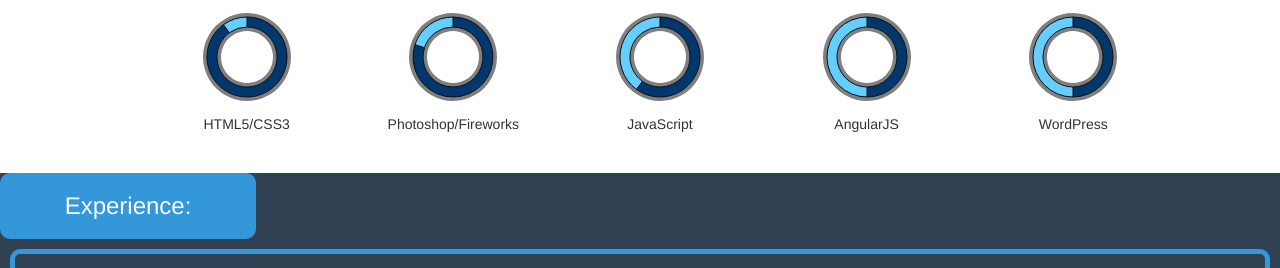
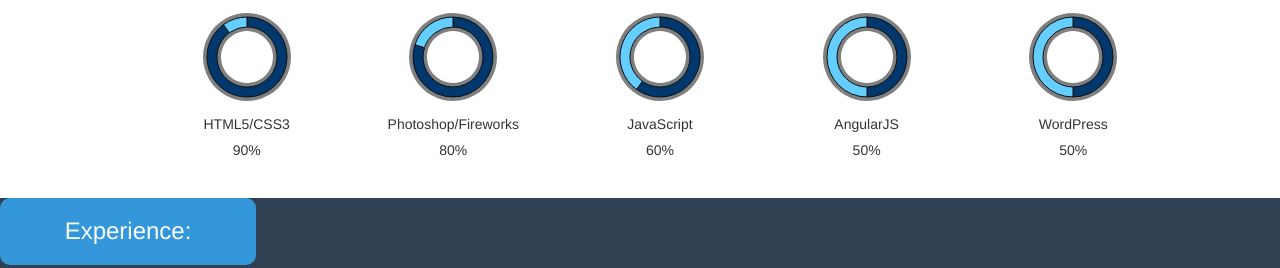
Before and after one commit to kamendd1/Portfolio-Page, a plain HTML site: page index.html in a window 1280 px wide. Shown: the part 605-873 px from the top of the page. Drawn offline with Linux system fonts and the light colour scheme.

Commit message:
Added %s

```diff
--- a/index.html
+++ b/index.html
@@ -33,22 +33,27 @@
                 <li class="col-xs-2 col-xs-offset-1">
                     <div id="htmlChart" class="chart"></div>
                     <h5>HTML5/CSS3</h5>
+                    <h5>90%</h5>
                 </li>
                 <li class="col-xs-2">
                     <div id="photoshopChart" class="chart"></div>
                     <h5>Photoshop/Fireworks</h5>
+                    <h5>80%</h5>
                 </li>
                 <li class="col-xs-2">
                     <div id="jsChart" class="chart"></div>
                     <h5>JavaScript</h5>
+                    <h5>60%</h5>
                 </li>
                 <li class="col-xs-2">
                     <div id="angChart" class="chart"></div>
                     <h5>AngularJS</h5>
+                    <h5>50%</h5>
                 </li>
                 <li class="col-xs-2">
                     <div id="wpChart" class="chart"></div>
                     <h5>WordPress</h5>
+                    <h5>50%</h5>
                 </li>
             </ul>
         </section>
```
